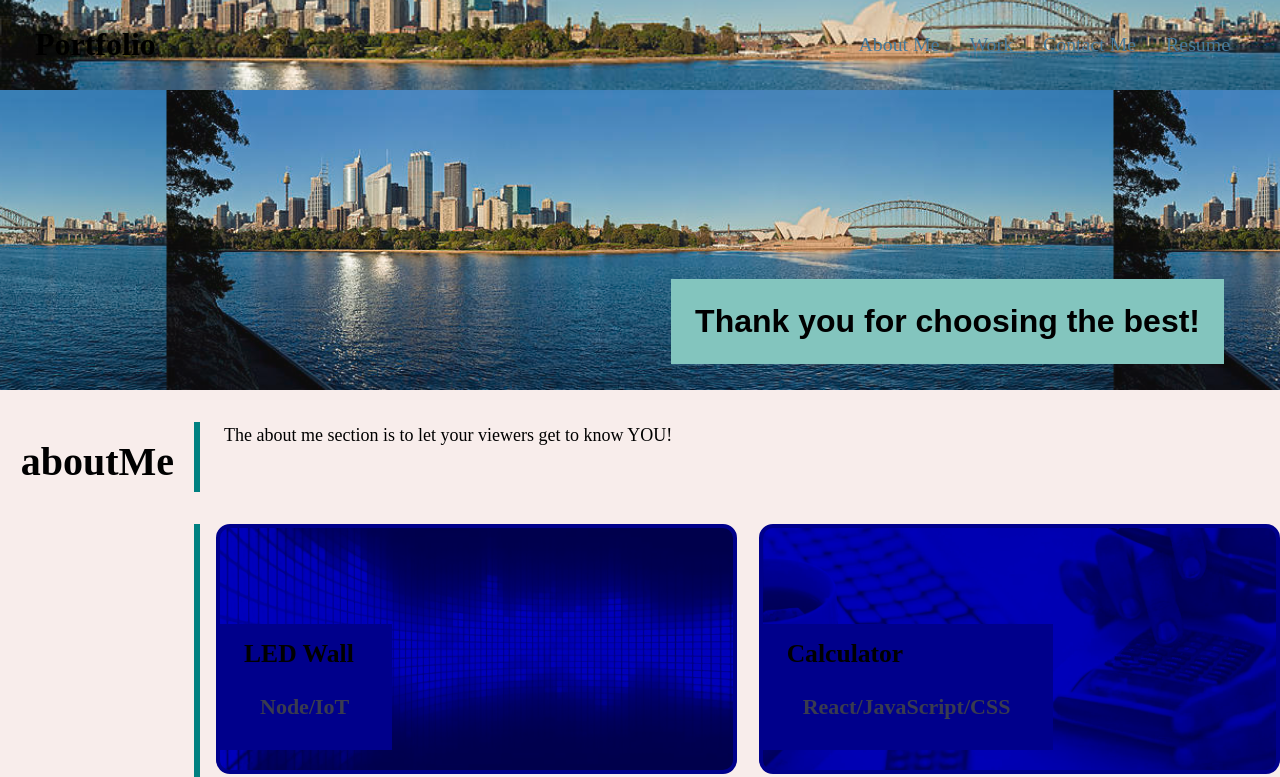
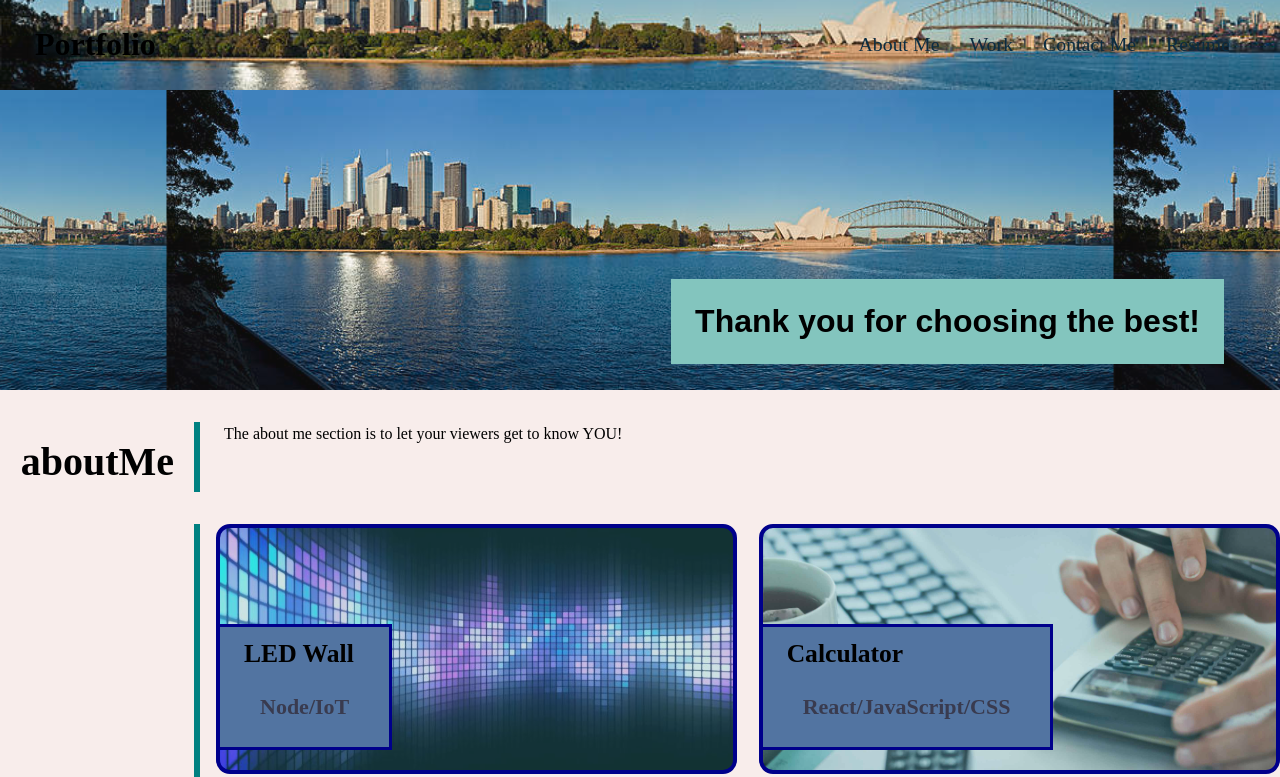
Before and after one commit to Tadhgin/CSS-Portfolio, a plain HTML site: page index.html in a window 1280 px wide. Shown: the top 777 px of the page. Drawn offline with Linux system fonts and the light colour scheme.

Commit message:
Chose different colours

```diff
--- a/assets/CSS/styles.css
+++ b/assets/CSS/styles.css
@@ -24,8 +24,8 @@ body {
   line-height: 1.5;
 }
 :root {
-  --primary: rgba(0, 0, 0, 0.5);
-  --secondary: #457b9d;
+  --primary: rgb(13, 37, 56);
+  --secondary: #0b2c41;
   --buttonColor: #83c5be;
   --header: #a8dadc;
   --hover: rgba(255,255,255, 0.75);
@@ -96,7 +96,7 @@ footer address {
   width: 49%;
   border-radius: 14px;
   border: 4px solid darkblue;
-  background-color: darkblue;
+  background-color: rgba(95, 158, 160, 0.507);
   background-size: cover;
   background-position: center;
   background-blend-mode: soft-light;
@@ -136,9 +136,8 @@ footer h2 {
 
 .flex-itemMe {
   margin-left: 24px;
-  font-family: 'Courier New', Courier, monospace
-  font-weight: normal;
-  font-size: 18px;
+  font-family: 'Gill Sans', 'Gill Sans MT', Calibri, 'Trebuchet MS', sans-serif
+  font-size; 25px;
   display: flex;
   margin-bottom: 32px;
 }
@@ -182,7 +181,7 @@ footer {
   justify-content: flex-end;
 }
 .inner-container {
-  background-color: darkblue;
+  background-color: rgb(82, 116, 161);
   display: flex;
   width: fit-content;
   flex-direction: column;
```
